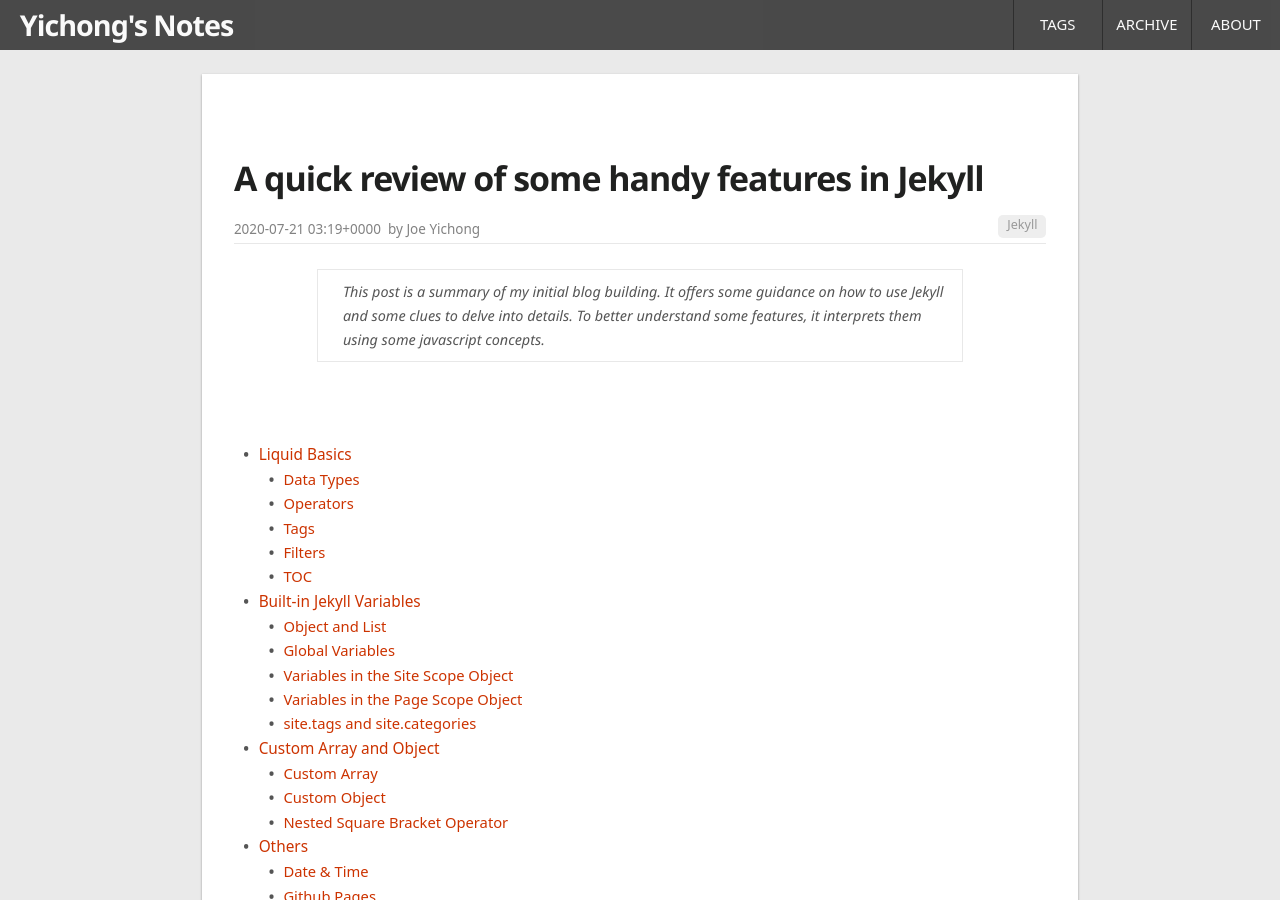
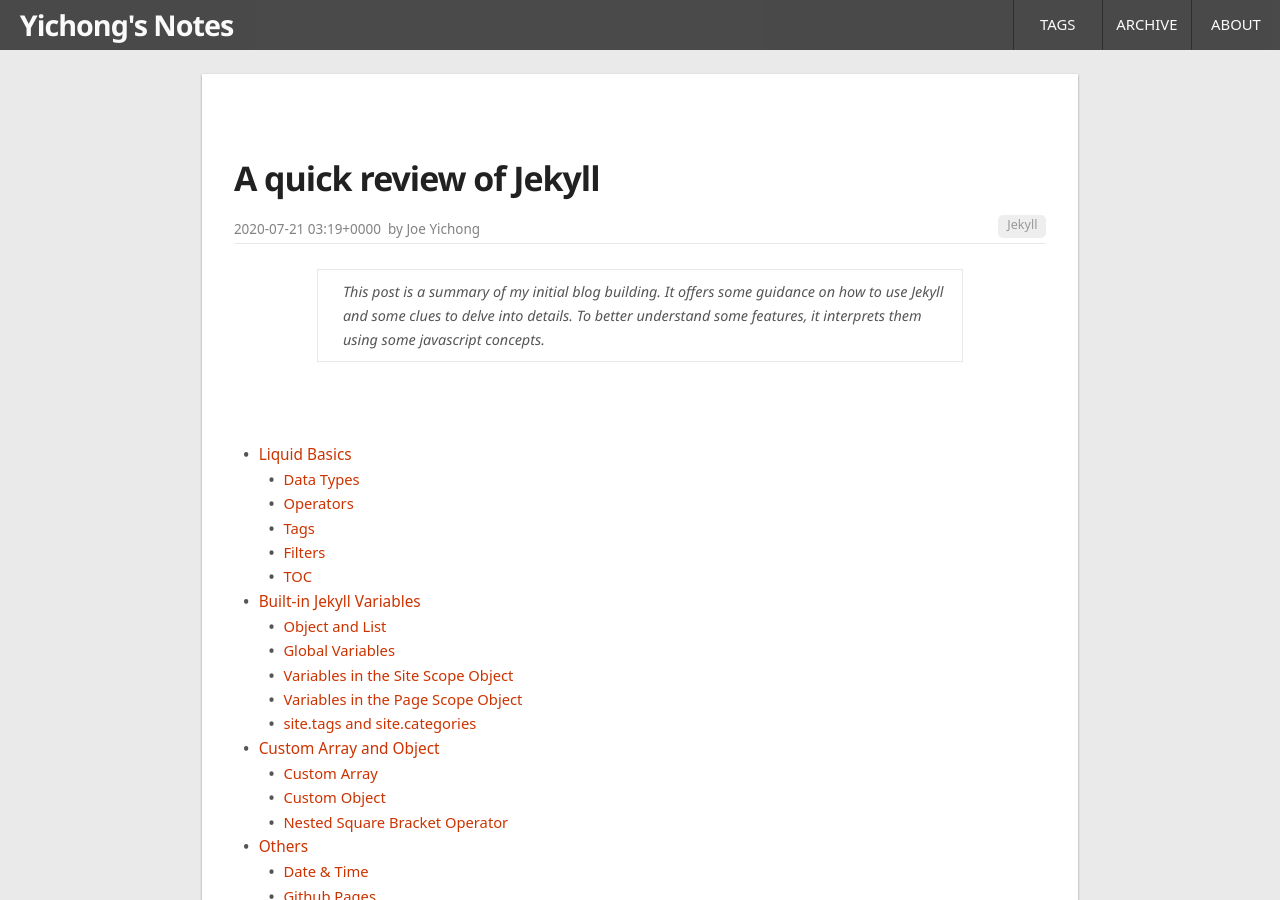
Before and after one commit to yichon/blog, a Jekyll site: the page built from _posts/2020-07-21-A-quick-review-of-Jekyll.md, in a window 1280 px wide and 900 px high. Built offline with Jekyll 4.4.1, drawn with Linux system fonts in a browser that asks for light colours; some web fonts are replaced.

Commit message:
... Jekyll review post renamed and modified -- 2

```diff
--- a/_posts/2020-07-21-A-quick-review-of-Jekyll.md
+++ b/_posts/2020-07-21-A-quick-review-of-Jekyll.md
@@ -1,6 +1,6 @@
 ---
 layout: post
-title:  "A quick review of some handy features in Jekyll"
+title:  "A quick review of Jekyll"
 date:  2020-07-21T11:19:00+08:00
 tags: ["Jekyll", "review_label"]
 categories: ["Programming", "Webpage"]
```
